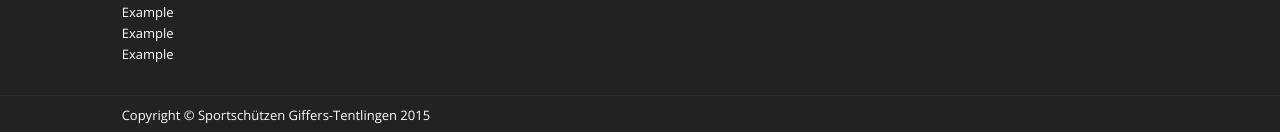
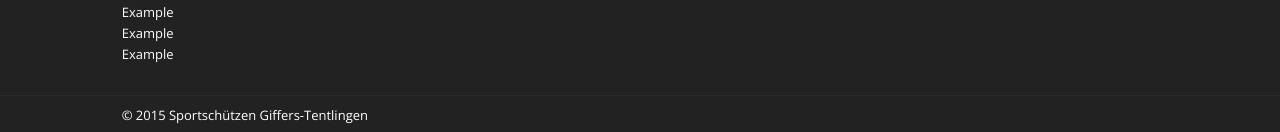
Before and after one commit to s4mux/ssgt-site, a Jekyll site: the page built from index.html, in a window 1280 px wide and 1379 px high. Shown: the part 1244-1376 px from the top of the window. Built offline with Jekyll 4.4.1, drawn with Linux system fonts in a browser that asks for light colours; nearby versions of some CDN libraries; comment, search, counter and statistics services are not loaded.

Commit message:
Change Copyright in Footer. Add Link to HeaderImage

```diff
--- a/_includes/endfooter.html
+++ b/_includes/endfooter.html
@@ -1,7 +1,7 @@
 			<div class="row end_footer">
               <div class="col-md-1"></div>
               <div class="col-md-6">
-                <p>Copyright &copy; {{ site.title }} {{ site.time | date: '%Y' }}</p>
+                <p>&copy; {{ site.time | date: '%Y' }} {{ site.title }}</p>
               </div>
               <div class="col-md-4"></div>
               <div class="col-md-1"></div>
--- a/_layouts/default.html
+++ b/_layouts/default.html
@@ -14,7 +14,8 @@
 				  -->
             <div class="jumbotron jumb-bot-jumbu col-md-10">
 				<div class="logo-img">
-              <img src="/images/ssgt_header.png" alt="SSGT Logo" />
+					<a class="logo-img" href="{{ site.baseurl }}/"><img src="/images/ssgt_header.png" alt="SSGT Logo" /></a>
+
 		  </div>
             </div>
             <div class="col-md-1"></div>
--- a/_sass/_sam.scss
+++ b/_sass/_sam.scss
@@ -6,3 +6,10 @@
   width: 100%;
   height: auto;
 }
+
+.logo-img > a {
+
+  margin-top: 21px;
+  width: 100%;
+  height: auto;
+}
```
